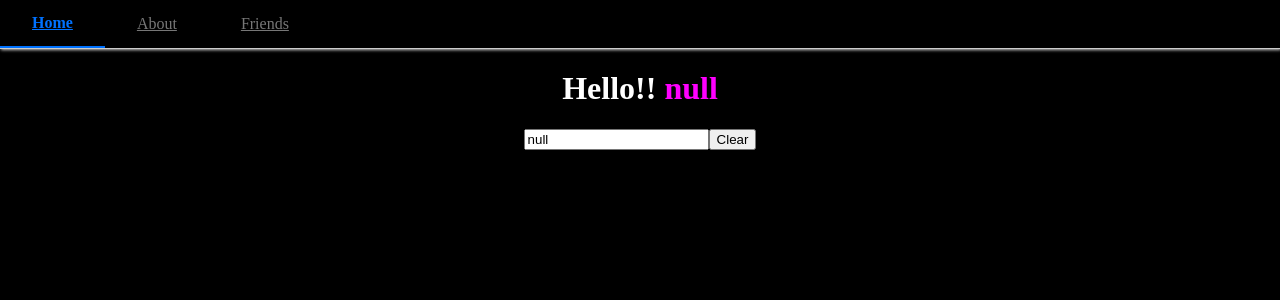
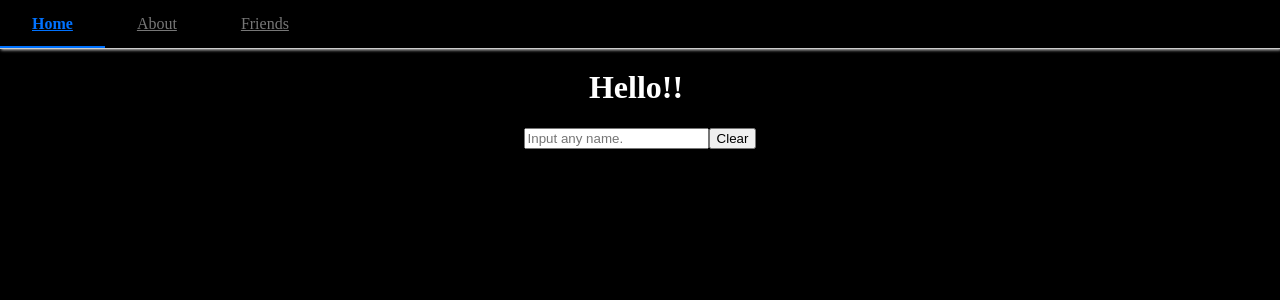
Before and after one commit to 2G14/2G14.github.io, a React app: page / in a window 1280 px wide. Shown: the top 300 px of the page. Built offline with nearby package versions, Linux system fonts and the light colour scheme.

Commit message:
upgrade pages

```diff
--- a/css/index.css
+++ b/css/index.css
@@ -5,22 +5,36 @@ body {
   color: white;
   background-color: black; }
 
-.content {
+#app {
   margin: 0;
   padding: 0; }
-  .content div nav {
+  #app div header {
+    background-color: black;
+    position: fixed;
+    top: 0;
+    right: 0;
+    left: 0;
+    height: 3rem; }
+    #app div header nav {
       display: flex;
       align-items: center;
       height: 3rem;
       border-bottom: 1px solid #ccc;
       box-shadow: 1px 1px 3px #ccc; }
-    .content div nav .header-item {
+      #app div header nav ul {
+        margin: 0;
+        padding: 0; }
+        #app div header nav ul li {
+          display: inline-block; }
+          #app div header nav ul li .header-item {
             color: #777;
             padding: 0.85rem 2rem; }
-      .content div nav .header-item.active {
+            #app div header nav ul li .header-item.active {
               color: #0072ff;
               font-weight: bold;
               border-bottom: 2px solid #0072ff; }
-  .content h1 div {
+  #app div main {
+    padding: 3rem 0 0 0; }
+    #app div main h1 div {
       display: inline-block;
       color: magenta; }
--- a/css/index.scss
+++ b/css/index.scss
@@ -9,16 +9,28 @@ body {
 $nav-border-color: #ccc;
 $active-color: #0072ff;
 
-.content {
+#app {
   margin: 0;
   padding: 0;
   div {
+    header {
+      background-color: black;
+      position: fixed;
+      top: 0;
+      right: 0;
+      left: 0;
+      height: 3rem;
       nav {
         display: flex;
         align-items: center;
         height: 3rem;
         border-bottom: 1px solid $nav-border-color;
         box-shadow: 1px 1px 3px $nav-border-color;
+        ul {
+          margin: 0;
+          padding: 0;
+          li {
+            display: inline-block;
             .header-item {
               color: #777;
               padding: 0.85rem 2rem;
@@ -30,6 +42,10 @@ $active-color: #0072ff;
             }
           }
         }
+      }
+    }
+    main {
+      padding: 3rem 0 0 0;
       h1 {
         //    border-top: 20px solid darkmagenta;
         //    border-bottom: 20px solid darkmagenta;
@@ -39,3 +55,5 @@ $active-color: #0072ff;
         }
       }
     }
+  }
+}
--- a/index.html
+++ b/index.html
@@ -4,9 +4,10 @@
     <meta charset="UTF-8">
     <title>Hello React & TypeScript</title>
     <link rel="stylesheet" href="./css/index.css">
+    <link rel="icon" href="./favicon.ico">
   </head>
   <body>
-    <div class="content"></div>
+    <div id="app"></div>
     <script src="./dist/bundle.js"></script>
   </body>
 </html>
--- a/package.json
+++ b/package.json
@@ -3,11 +3,11 @@
   "version": "1.0.0",
   "license": "MIT",
   "scripts": {
-    "clean": "rm -fr ./dist/*",
+    "clean": "rm -rf ./dist/*",
     "build": "webpack --colors --display-modules --config ./webpack.config.dev.js",
     "scss": "node-sass css/index.scss css/index.css",
     "open": "open ./index.html",
-    "bundle": "yarn clean && yarn build && yarn open",
+    "bundle": "yarn clean && yarn build",
     "test": "node test.server.js"
   },
   "dependencies": {
--- a/src/About/About.tsx
+++ b/src/About/About.tsx
@@ -0,0 +1,24 @@
+import * as React from "react";
+
+// Props
+interface AboutProps {}
+
+// State
+interface AboutState {}
+
+// About
+export class About extends React.Component<AboutProps, AboutState> {
+  // constructor
+  constructor(props: AboutProps) {
+    super(props);
+    this.state = {};
+  }
+  // render
+  render(): JSX.Element {
+    return (
+      <div>
+        <h1>About</h1>
+      </div>
+    );
+  }
+}
--- a/src/App.tsx
+++ b/src/App.tsx
@@ -1,13 +1,129 @@
 import * as React from "react";
-//import { Hello } from "./Hello/Hello";
-//import { Nav } from "./Nav/Nav";
-import { Header } from "./header";
+import { HashRouter, NavLink, Route } from "react-router-dom";
+import { Hello } from "./Hello/Hello";
+import { About } from "./About/About";
 
 // App Component
 export class App extends React.Component {
   // render
   render() {
-    return <Header />;
-//    return <Hello greeting="Hello!!" />;
+    return (
+      <HashRouter>
+        <div>
+          <header>
+            <nav>
+              <ul>
+                <li>
+                  <NavLink
+                    exact
+                    to="/"
+                    className="header-item"
+                    activeClassName="active"
+                  >
+                    Home
+                  </NavLink>
+                </li>
+                <li>
+                  <NavLink
+                    to="/about"
+                    className="header-item"
+                    activeClassName="active"
+                  >
+                    About
+                  </NavLink>
+                </li>
+                <li>
+                  <NavLink
+                    to="/friends"
+                    className="header-item"
+                    activeClassName="active"
+                  >
+                    Friends
+                  </NavLink>
+                </li>
+              </ul>
+            </nav>
+          </header>
+          <main>
+            <Route exact path="/" render={() => <Hello greeting="Hello!!" />} />
+            <Route path="/about" component={About} />
+            <Route path="/friends" component={Friends} />
+          </main>
+        </div>
+      </HashRouter>
+    );
   }
 }
+
+const Friends = () => (
+  <div>
+    <h1>Friends</h1>
+    <p>Welcome to Friends Page</p>
+    <p>Welcome to Friends Page</p>
+    <p>Welcome to Friends Page</p>
+    <p>Welcome to Friends Page</p>
+    <p>Welcome to Friends Page</p>
+    <p>Welcome to Friends Page</p>
+    <p>Welcome to Friends Page</p>
+    <p>Welcome to Friends Page</p>
+    <p>Welcome to Friends Page</p>
+    <p>Welcome to Friends Page</p>
+    <p>Welcome to Friends Page</p>
+    <p>Welcome to Friends Page</p>
+    <p>Welcome to Friends Page</p>
+    <p>Welcome to Friends Page</p>
+    <p>Welcome to Friends Page</p>
+    <p>Welcome to Friends Page</p>
+    <p>Welcome to Friends Page</p>
+    <p>Welcome to Friends Page</p>
+    <p>Welcome to Friends Page</p>
+    <p>Welcome to Friends Page</p>
+    <p>Welcome to Friends Page</p>
+    <p>Welcome to Friends Page</p>
+    <p>Welcome to Friends Page</p>
+    <p>Welcome to Friends Page</p>
+    <p>Welcome to Friends Page</p>
+    <p>Welcome to Friends Page</p>
+    <p>Welcome to Friends Page</p>
+    <p>Welcome to Friends Page</p>
+    <p>Welcome to Friends Page</p>
+    <p>Welcome to Friends Page</p>
+    <p>Welcome to Friends Page</p>
+    <p>Welcome to Friends Page</p>
+    <p>Welcome to Friends Page</p>
+    <p>Welcome to Friends Page</p>
+    <p>Welcome to Friends Page</p>
+    <p>Welcome to Friends Page</p>
+    <p>Welcome to Friends Page</p>
+    <p>Welcome to Friends Page</p>
+    <p>Welcome to Friends Page</p>
+    <p>Welcome to Friends Page</p>
+    <p>Welcome to Friends Page</p>
+    <p>Welcome to Friends Page</p>
+    <p>Welcome to Friends Page</p>
+    <p>Welcome to Friends Page</p>
+    <p>Welcome to Friends Page</p>
+    <p>Welcome to Friends Page</p>
+    <p>Welcome to Friends Page</p>
+    <p>Welcome to Friends Page</p>
+    <p>Welcome to Friends Page</p>
+    <p>Welcome to Friends Page</p>
+    <p>Welcome to Friends Page</p>
+    <p>Welcome to Friends Page</p>
+    <p>Welcome to Friends Page</p>
+    <p>Welcome to Friends Page</p>
+    <p>Welcome to Friends Page</p>
+    <p>Welcome to Friends Page</p>
+    <p>Welcome to Friends Page</p>
+    <p>Welcome to Friends Page</p>
+    <p>Welcome to Friends Page</p>
+    <p>Welcome to Friends Page</p>
+    <p>Welcome to Friends Page</p>
+    <p>Welcome to Friends Page</p>
+    <p>Welcome to Friends Page</p>
+    <p>Welcome to Friends Page</p>
+    <p>Welcome to Friends Page</p>
+    <p>Welcome to Friends Page</p>
+    <p>Welcome to Friends Page</p>
+  </div>
+);
--- a/src/Hello/Hello.tsx
+++ b/src/Hello/Hello.tsx
@@ -18,7 +18,8 @@ export class Hello extends React.Component<HelloProps, HelloState> {
   // constructor
   constructor(props: HelloProps) {
     super(props);
-    const name: string = String(sessionStorage.getItem("name"));
+    const tmp: string | null = sessionStorage.getItem("name");
+    const name: string = tmp !== null ? String(tmp) : "";
     this.state = {
       name: name
     };
--- a/src/header.tsx
+++ /dev/null
@@ -1,62 +0,0 @@
-import * as React from "react";
-import { BrowserRouter, NavLink, Route } from "react-router-dom";
-import { Hello } from "./Hello/Hello";
-
-export class Header extends React.Component {
-  render() {
-    return (
-      <BrowserRouter>
-        <div>
-          <nav>
-            <NavLink
-              exact
-              to="/"
-              className="header-item"
-              activeClassName="active"
-            >
-              Home
-            </NavLink>
-            <NavLink
-              to="/about"
-              className="header-item"
-              activeClassName="active"
-            >
-              About
-            </NavLink>
-            <NavLink
-              to="/friends"
-              className="header-item"
-              activeClassName="active"
-            >
-              Friends
-            </NavLink>
-          </nav>
-          <Route exact path="/" render={() => <Hello greeting="Hello!!" />} />
-          <Route path="/about" component={About} />
-          <Route path="/friends" component={Friends} />
-        </div>
-      </BrowserRouter>
-    );
-  }
-}
-
-/*const Home = () => (
-  <div>
-    <h1>Home</h1>
-    <p>Welcome to Home Page</p>
-  </div>
-);*/
-
-const About = () => (
-  <div>
-    <h1>About</h1>
-    <p>Welcome to About Page</p>
-  </div>
-);
-
-const Friends = () => (
-  <div>
-    <h1>Friends</h1>
-    <p>Welcome to Friends Page</p>
-  </div>
-);
--- a/src/index.tsx
+++ b/src/index.tsx
@@ -2,4 +2,4 @@ import * as React from "react";
 import * as ReactDOM from "react-dom";
 import { App } from "./App";
 
-ReactDOM.render(<App />, document.querySelector(".content"));
+ReactDOM.render(<App />, document.getElementById("app"));
```
Also changed, not shown: 4 other files (tests, documents, lock files or other folders). Lines whose indentation alone changed are shown as unchanged.
